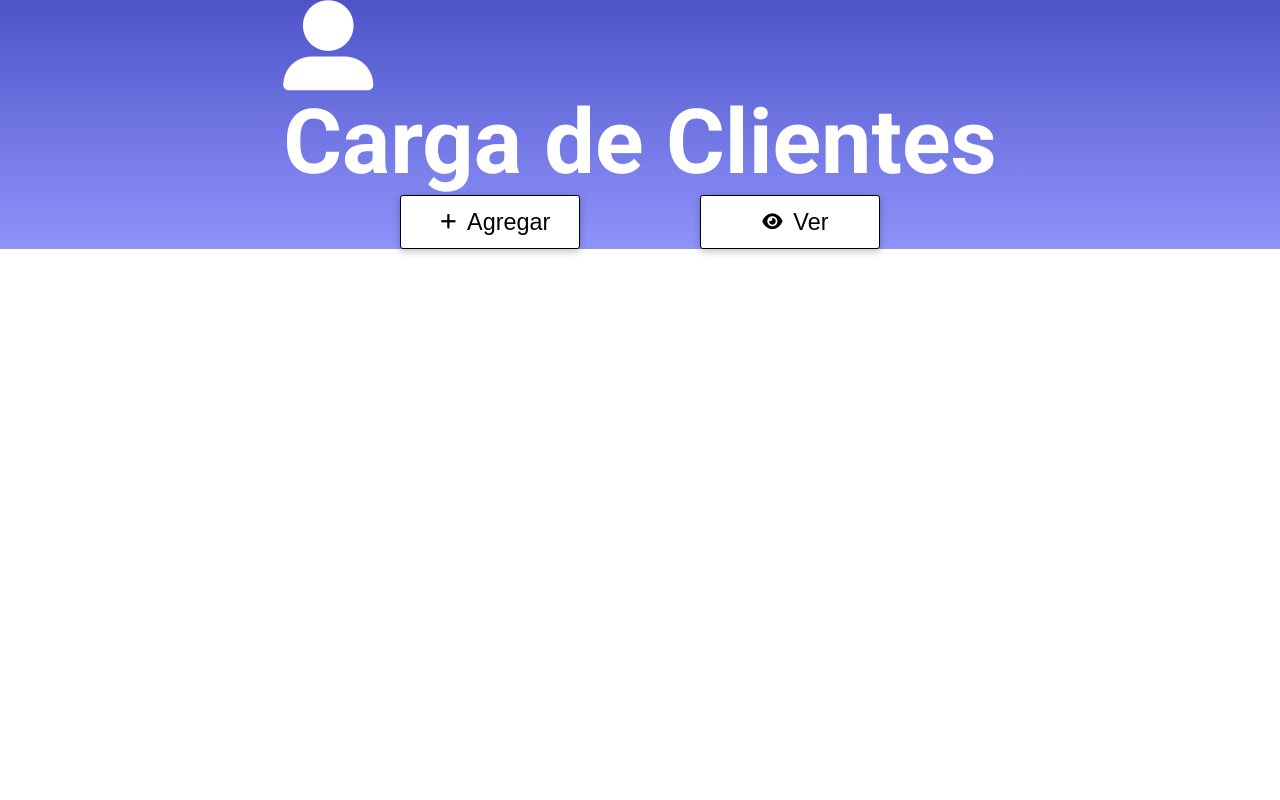
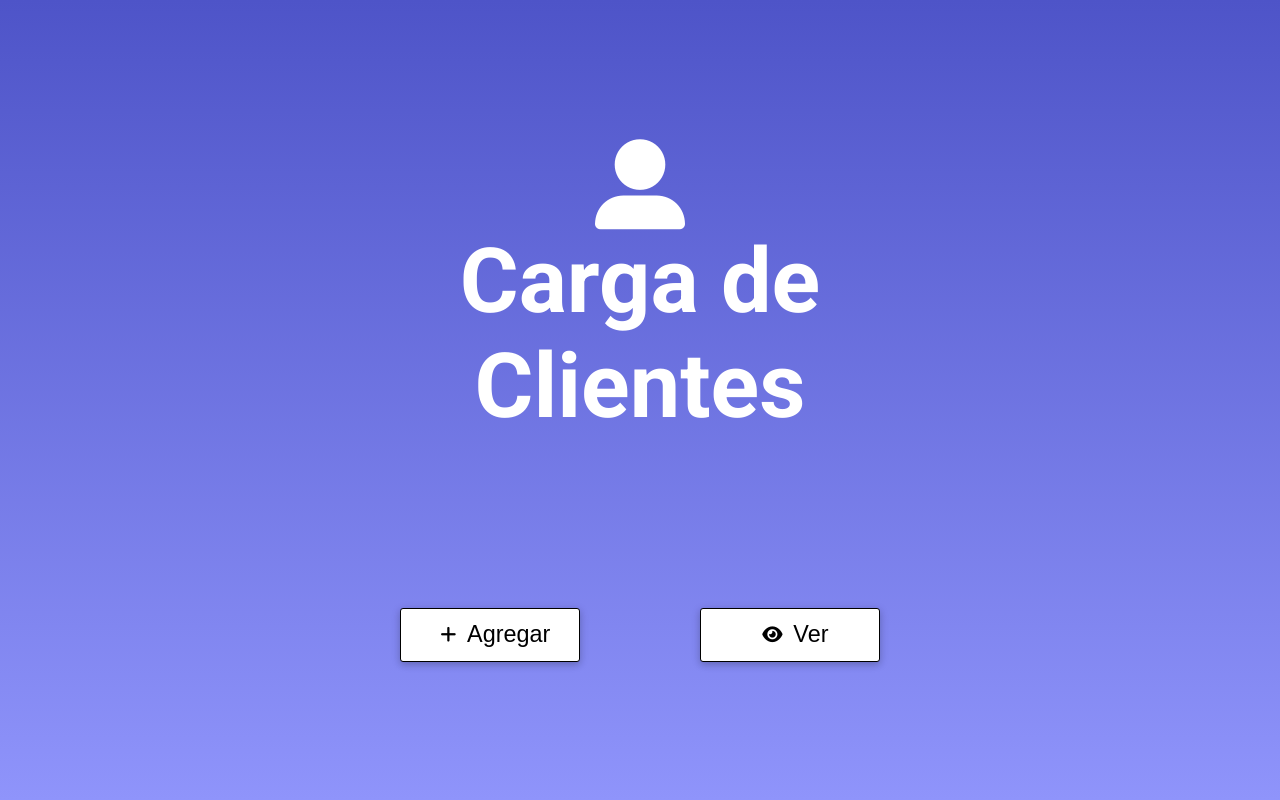
Before and after one commit to lucas050895/ServicioTecnico, a PHP site: page / in a window 1280 px wide. Run offline with PHP 8.4, Linux system fonts and the light colour scheme; some libraries are stand-ins or nearby versions.

Commit message:
Se agrego nuevo estilo general a los titulos y al main

```diff
--- a/css/general.css
+++ b/css/general.css
@@ -14,10 +14,38 @@
     --color-three: #000;
 }
 
+/*CONTENEDOR GENERAL*/
 main{
+    width: 100%;
+    height: auto;
+    min-height: 100vh;
+    padding: 3rem 0;
     font-family: var(--font-primary);
     background: #4e54c8;
     background: -webkit-linear-gradient(to top, #8f94fb, #4e54c8);
     background: linear-gradient(to top, #8f94fb, #4e54c8);
     color: var(--color-two);
 }
+
+/*CONTENEDOR DEL TITULO*/
+main > .titulo{
+    max-width: 500px;
+    margin: 0 auto;
+    display: flex;
+    flex-direction: column;
+    justify-content: space-around;
+    align-items: center;
+}
+/*TITULO E ICONO*/
+main > .titulo > *{
+    font-size: 3.5rem;
+    text-align: center;
+}
+
+
+/*ADATPACION*/
+@media screen and (min-width: 700px) {
+    main > .titulo{
+        flex-direction: row;
+    }
+}
```
